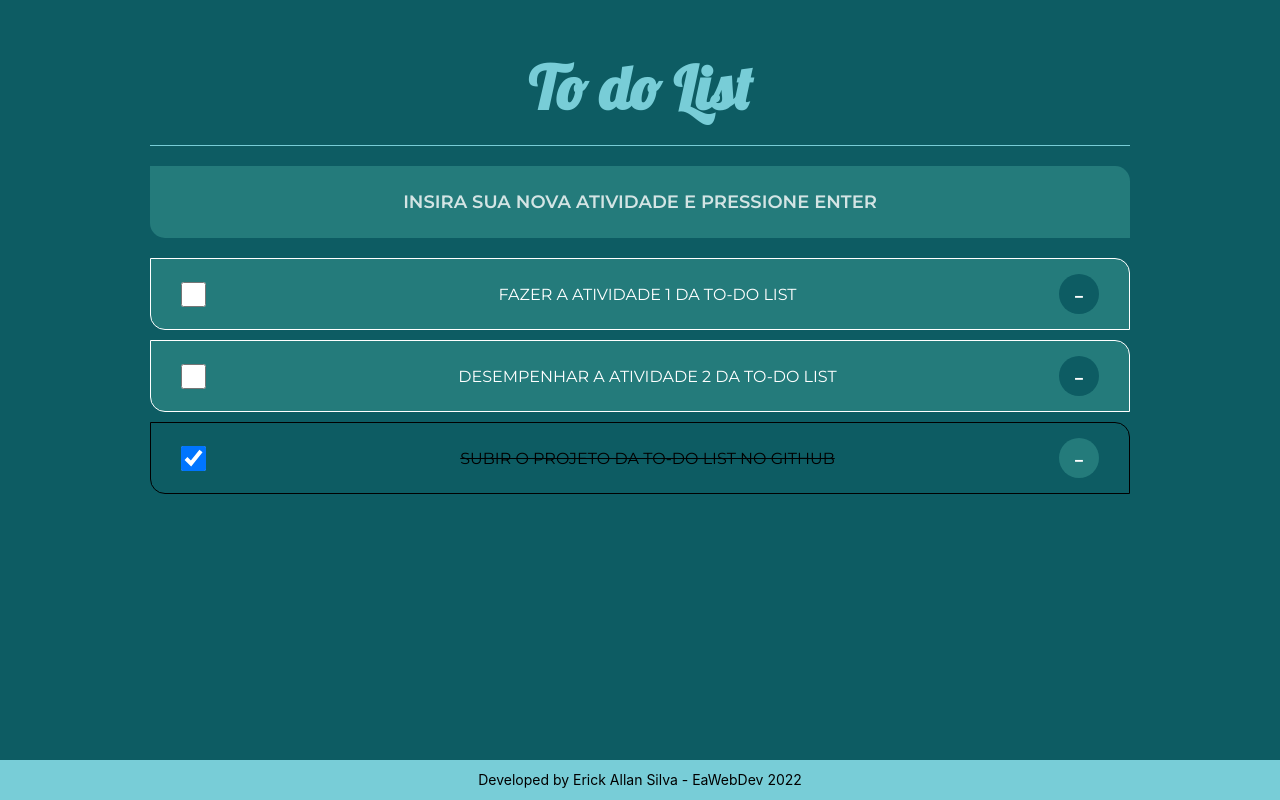
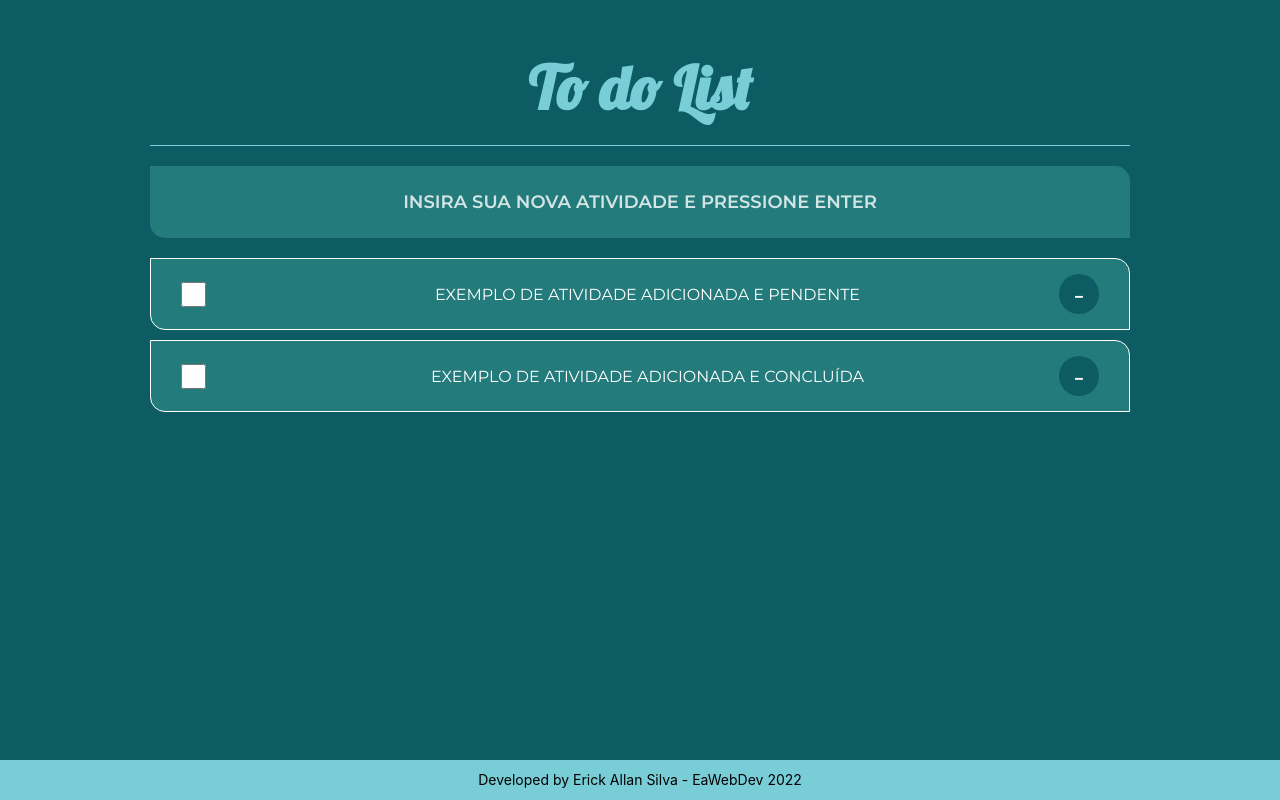
Before and after one commit to erickallandev/to-do-list, a React (Create React App) app: page / in a window 1280 px wide. Built offline with nearby package versions, Linux system fonts and the light colour scheme.

Commit message:
feat: adjusting default activities

```diff
--- a/src/App.tsx
+++ b/src/App.tsx
@@ -6,9 +6,8 @@ import { AddItem } from './components/AddItem/AddItem';
 
 const App = () => {
     const [list, setList] = useState<Item[]>([
-        {id: 1, activity: 'Fazer a atividade 1 da to-do list', done: false},
-        {id: 2, activity: 'Desempenhar a atividade 2 da to-do list', done: false},
-        {id: 3, activity: 'Subir o projeto da to-do list no GitHub', done: true}
+        {id: 1, activity: 'Exemplo de atividade adicionada e pendente', done: false},
+        {id: 2, activity: 'Exemplo de atividade adicionada e concluída', done: false}
     ]);
 
     const handleChangeCheck = (id: number, done: boolean) => {
```
